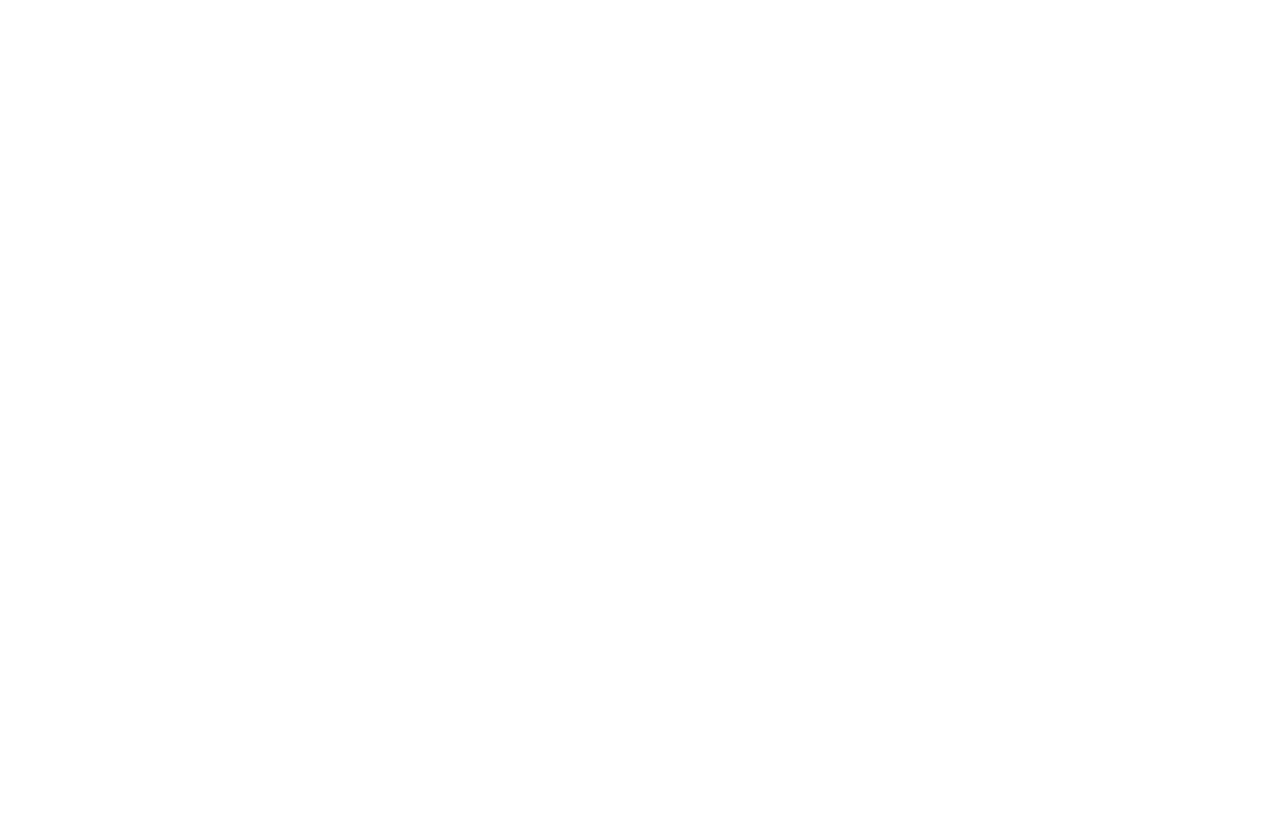
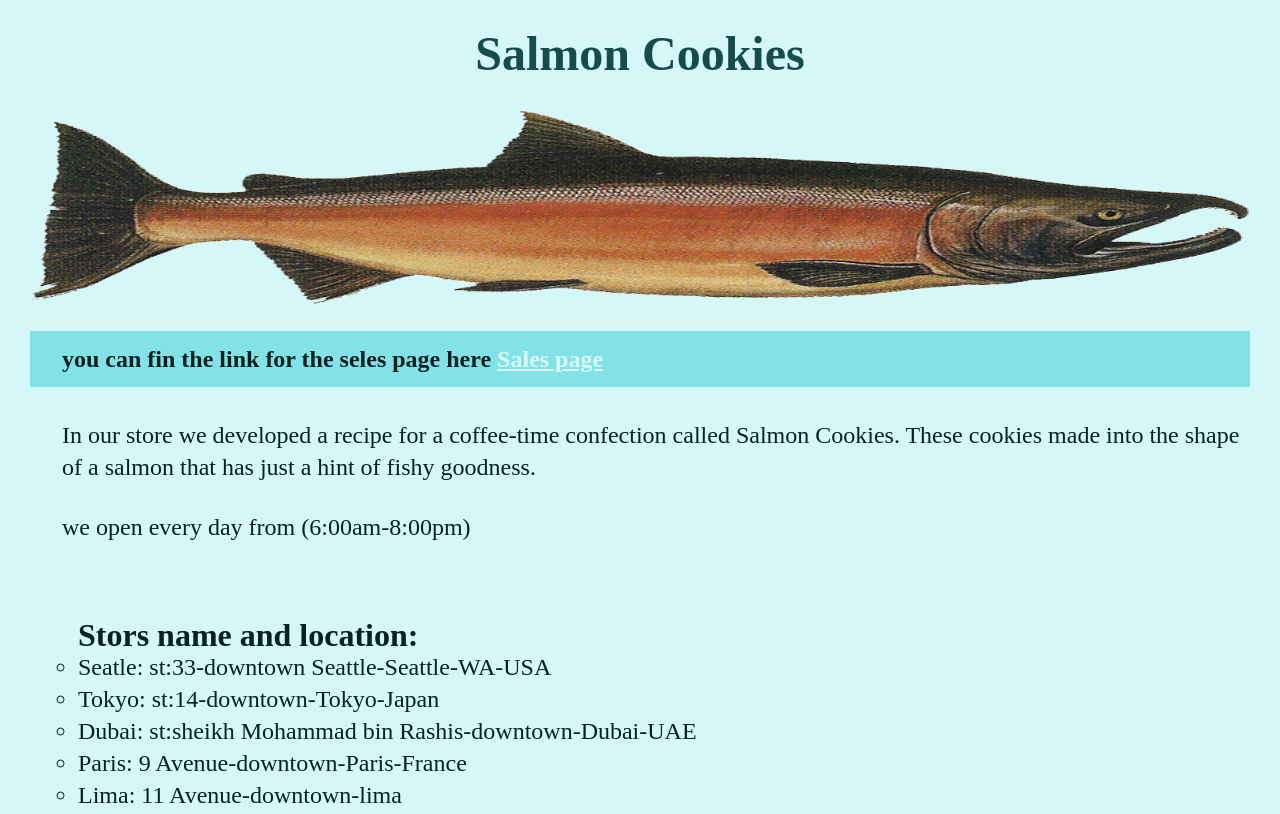
Before and after one commit to Batoolayyad/cookie-stand, a plain HTML site: page index.html in a window 1280 px wide. Shown: the top 814 px of the page. Drawn offline with Linux system fonts and the light colour scheme.

Commit message:
adding class08

```diff
--- a/css/style.css
+++ b/css/style.css
@@ -37,3 +37,87 @@ div {
     padding-bottom: 1rem;
     padding-right: 1rem;
 }
+
+
+*{
+    box-sizing: border-box;
+}
+
+
+body{
+    padding:30px;
+    background-color: rgb(214, 247, 247);
+    color: rgb(8, 32, 32);
+}
+header h1{
+    color: rgb(21, 77, 77);
+    font-weight: bolder;
+    text-align: center;
+background-color:  rgb(214, 247, 247);
+font-size: 3rem;
+}
+
+.theHeader {
+    width: full-width;
+    font-weight: bold;
+    font-size: 1.5rem;
+    background-color: rgb(130, 226, 230);
+    padding-top: 0.5rem;
+    padding-bottom: 0.5rem;
+}
+.theHeader  a{
+    color: rgb(218, 250, 248);
+}
+
+
+#headreImg {
+
+    width: 100%;
+    height: 250px;
+    padding-top: 2rem;
+    padding-bottom: 1.5rem;
+}
+
+
+
+main {
+    font-size: 1.5rem;
+    padding-left: 1rem;
+
+}
+
+.intro {
+    padding-left: 1rem;
+    padding-top: 2rem;
+    line-height: 2rem;
+    padding-bottom: 2rem;
+}
+.hours {
+    padding-left: 1rem;
+}
+
+.location{
+    line-height: 2rem;
+}
+.location ul li{
+display: list-item;
+list-style: circle;
+}
+.location h2{
+    font-size: 2rem;
+    font-weight: bold;
+}
+
+.images1 p{
+padding-bottom: 2rem;
+}
+.images1 img{
+    text-align: center;
+}
+.inlineImg img{
+    display: inline-block;
+    width: 200px;
+    height: 150px;
+    padding-left: 1rem;
+    text-align: center;
+}
--- a/index.html
+++ b/index.html
@@ -0,0 +1,91 @@
+<!DOCTYPE html>
+<html lang="en">
+
+<head>
+    <meta charset="UTF-8">
+    <meta http-equiv="X-UA-Compatible" content="IE=edge">
+    <meta name="viewport" content="width=device-width, initial-scale=1.0">
+    <title>cookie stand</title>
+    <link rel="stylesheet" href="css/reset.css">
+    <link rel="stylesheet" href="css/style.css">
+</head>
+
+<body>
+    <header>
+        <h1>
+            Salmon Cookies
+        </h1>
+    </header>
+    <img id="headreImg" src="img/salmon.png" alt="Salmon">
+    <div class="theHeader">
+        <h2 class="theHeader">you can fin the link for the seles page here
+        <a class="theHeader" href="sales.html"> Sales page</a>
+    </h2>
+
+    </div>
+
+
+
+
+
+    <main>
+            <p class="intro">
+                In our store we developed a recipe for a coffee-time confection called Salmon Cookies. These cookies
+                made into the shape of a salmon that has just a hint of fishy goodness.
+            </p>
+
+        <h2 class="hours">we open every day from (6:00am-8:00pm)</h2>
+
+        <div class="location">
+            <h2>Stors name and location:  </h2>
+            <ul>
+                <li>
+                    Seatle: st:33-downtown Seattle-Seattle-WA-USA
+                </li>
+                <li>
+                    Tokyo: st:14-downtown-Tokyo-Japan
+                </li>
+                <li>
+                    Dubai: st:sheikh Mohammad bin Rashis-downtown-Dubai-UAE
+                </li>
+                <li>
+                    Paris: 9 Avenue-downtown-Paris-France
+                </li>
+                <li>
+                    Lima: 11 Avenue-downtown-lima
+                </li>
+            </ul>
+        </div>
+        <div class="images1">
+            <p>
+                For 5 years we could make the smile on our costumers faces, our cookies make every one happy
+
+            </p>
+            <img src="img/family.jpg" alt="familly">
+        </div>
+        <div class="inlineImg">
+            <img src="img/frosted.jpg" alt="frosted">
+            <img src="img/cutter.jpeg" alt="cutter">
+            <img src="img/fish.jpg" alt="fish">
+            <img src="img/shirt.jpg" alt="shirt">
+            <img src="img/chinook.jpg" alt="chinook">
+        </div>
+
+
+
+
+
+
+
+
+
+
+
+    </main>
+    <footer>
+
+    </footer>
+
+</body>
+
+</html>
```
Also changed, not shown: js/app.js (+20 -7 lines), sales.html (+8 -4 lines), img/chinook.jpg (added), img/cutter.jpeg (added), img/family.jpg (added), img/fish.jpg (added), img/frosted.jpg (added), img/salmon.png (added), img/shirt.jpg (added).
